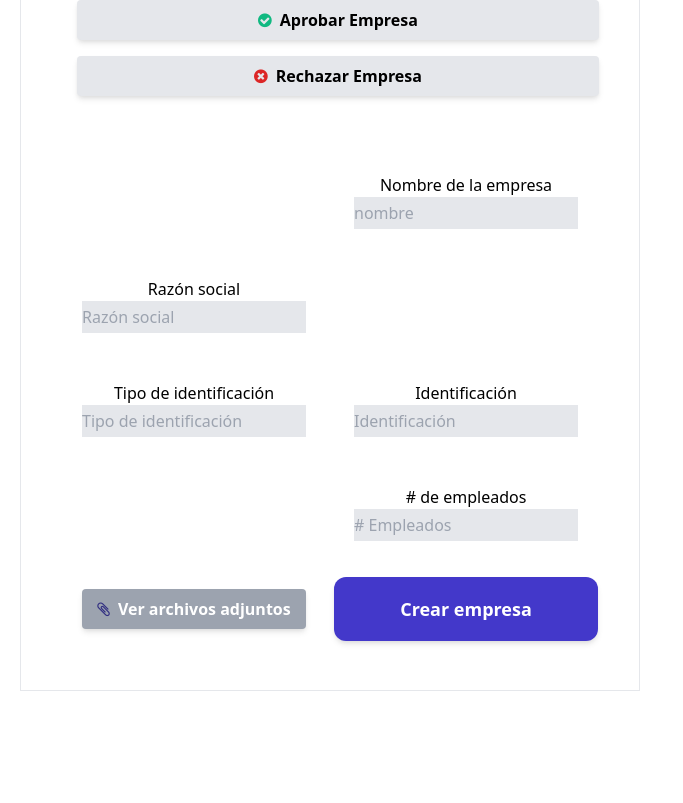
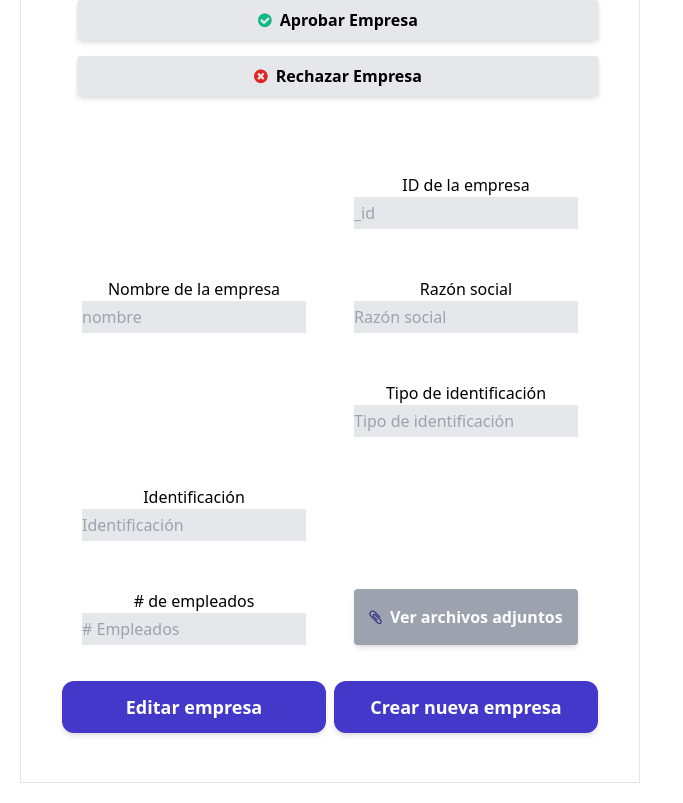
Before and after one commit to ricapi/FrontPruebaPrevalent, a React (Create React App) app: page /empresas in a window 1280 px wide. Shown: the part 320-1123 px from the top of the page, without its empty margins (0-683 px from the left). Before the commit the page ends 1031 px from the top, so only its background shows below. Built offline with nearby package versions, Linux system fonts and the light colour scheme; no server answers.

Commit message:
add link s

```diff
--- a/src/App.jsx
+++ b/src/App.jsx
@@ -4,6 +4,7 @@ import { BrowserRouter, Routes, Route } from 'react-router-dom';
 import { ApolloProvider, ApolloClient, createHttpLink, InMemoryCache } from '@apollo/client';
 import Index from './pages/Index';
 import CreacionEmpresas from './pages/empresas/Index';
+import Formulario from './pages/empresas/Formulario';
 import './styles/styles.css';
 
 // const httpLink = createHttpLink({
@@ -11,7 +12,7 @@ import './styles/styles.css';
 // });
 
 const client = new ApolloClient({
-  uri: 'http://localhost:4000/graphql',
+  uri: 'https://prueba-prevalent-ware.vercel.app/graphql',
   cache: new InMemoryCache
 })
 
@@ -23,6 +24,7 @@ function App() {
         <Routes>
           <Route path='' element={<Index />} />
           <Route path='/empresas' element={<CreacionEmpresas />} />
+          <Route path='/empresas/Formulario:_id' element={<Formulario />} />
 
         </Routes>
       </BrowserRouter>
--- a/src/graphql/empresas/mutations.js
+++ b/src/graphql/empresas/mutations.js
@@ -1,12 +1,12 @@
 import { gql } from "@apollo/client";
 
 const CREAR_EMPRESA = gql`
-  mutation Mutation(
+  mutation CrearEmpresa(
     $nombre: String
     $razonSocial: String
     $nit: String
     $identificacion: String
-    $numEmpleados: Int
+    $numEmpleados: String
   ) {
     crearEmpresa(
       nombre: $nombre
@@ -21,4 +21,31 @@ const CREAR_EMPRESA = gql`
   }
 `;
 
-export { CREAR_EMPRESA };
+const EDITAR_EMPRESA = gql`
+  mutation EditarEmpresa(
+    $_id: String
+    $nombre: String
+    $razonSocial: String
+    $nit: String
+    $identificacion: String
+    $numEmpleados: String
+  ) {
+    editarEmpresa(
+      _id: $_id
+      nombre: $nombre
+      razonSocial: $razonSocial
+      nit: $nit
+      identificacion: $identificacion
+      numEmpleados: $numEmpleados
+    ) {
+      _id
+      nombre
+      razonSocial
+      nit
+      identificacion
+      numEmpleados
+    }
+  }
+`;
+
+export { CREAR_EMPRESA, EDITAR_EMPRESA };
--- a/src/hooks/useFormData.js
+++ b/src/hooks/useFormData.js
@@ -1,4 +1,4 @@
-import { useRef, useState } from "react";
+import { useRef, useState } from 'react';
 
 const useFormData = (initial) => {
   const form = useRef(initial);
@@ -7,28 +7,8 @@ const useFormData = (initial) => {
     const fd = new FormData(form.current);
     const obj = {};
     fd.forEach((value, key) => {
-      if (key.includes("nested")) {
-        const [p0, p1, p2, p3] = key.split("||");
-        if (Object.keys(obj).includes(p1)) {
-          if (Object.keys(obj[p1]).includes(p2)) {
-            obj[p1][p2][p3] = value;
-          } else {
-            obj[p1][p2] = {
-              [p3]: value,
-            };
-          }
-        } else {
-          obj[p1] = {
-            [p2]: {
-              [p3]: value,
-            },
-          };
-        }
-      } else {
-        obj[key] = value;
-      }
+      obj[key] = value;
     });
-    console.log(obj);
     return obj;
   };
   const updateFormData = () => {
--- /dev/null
+++ b/src/pages/empresas/Formulario.jsx
@@ -0,0 +1,130 @@
+import React, { useEffect, useState } from 'react'
+import { useMutation, useQuery } from '@apollo/client'
+import { GET_EMPRESAS, GET_EMPRESA, } from '../../graphql/empresas/queries'
+import { Link, useParams } from 'react-router-dom';
+import { Button, Dialog, DialogContent, Icon } from '@mui/material';
+import { CREAR_EMPRESA, EDITAR_EMPRESA } from '../../graphql/empresas/mutations'
+import ButtonLoading from '../../components/ButtonLoading'
+import useFormData from '../../hooks/useFormData';
+import Input from '../../components/Input';
+
+const Formulario = () => {
+    const [userData, setUserData] = useState({});
+    const { form, formData, updateFormData } = useFormData();
+    const { _id } = useParams();
+
+    const {
+        data: queryData,
+        error: queryError,
+        loading: queryLoading, } = useQuery(GET_EMPRESA, {
+            variables: { _id },
+        });
+
+
+    const [crearEmpresa, { data: mutationData, loading: mutationLoading, error: mutationError }] = useMutation(EDITAR_EMPRESA);
+    const [nuevaEmpresa, { data: mutationNewData, loading: mutationNewLoading, error: mutationNewError }] = useMutation(CREAR_EMPRESA);
+
+    const [listaEmpresas, setListaEmpresas] = useState({});
+    const [openDialog, setOpenDialog] = useState(false);
+
+    const submitForm = async (e) => {
+        e.preventDefault();
+        console.log(formData);
+        await
+            crearEmpresa({
+                // variables: { nombre: data.value, razonSocial: data.value },
+                variables: formData,
+            });
+            // nuevaEmpresa({
+            //     variables: formData,
+            // });
+    };
+
+    useEffect(() => {
+        if (mutationData) {
+            console.log("Empresa modificada");
+        }
+    }, [mutationData]);
+
+    useEffect(() => {
+        console.log('data mutation', mutationData);
+    });
+    // let input;
+
+    //if (loading) return <div>...loading</div>
+
+    return (
+        <div>
+
+            <div className="p-5 text-center justify-between sm:w-full lg:w-full lg:h-full lg:grid grid-cols-2 ">
+                {/* onChange={updateFormData} onSubmit={submitForm} */}
+                <form className=' sm:w-full sm:h-full lg:w-full lg:h-full' ref={form} onChange={updateFormData} onSubmit={submitForm} action="">
+                    <h2 className="p-5 text-lg text-gray-900">Aprobación de empresas</h2>
+                    <div className='p-5 flex flex-wrap  border border-solid border-gray-200 content-center w-full'>
+
+                        <div className='lg:grid grid-cols-1 w-full p-5 m-2'>
+                            <label className='mr-2' htmlFor="">Logo</label>
+
+                            <button type='button' className='bg-gray-200 rounded font-bold px-5 py-2 shadow-md m-2 w-full'>
+                                <i class="fa fa-check-circle text-green-500 pr-2"></i>
+                                Aprobar Empresa</button>
+                            <button type='button' className='bg-gray-200 rounded font-bold px-5 py-2 shadow-md m-2 w-full'>
+                                <i class="fa fa-times-circle text-red-600 pr-2"></i>Rechazar Empresa</button>
+                        </div>
+                        <div className="p-5 flex-wrap lg:grid  grid-cols-2 gap-2 border border-solid border-transparent content-center w-full justify-between">
+                            <Input
+                                label='Nombre de la empresa:'
+                                type='text'
+                                name='nombre'
+                                //defaultValue={queryData.Empresa.nombre}
+                                required={true} />
+                            <label className="p-3 m-2 content-center text-center" htmlFor="">ID de la empresa
+                                <input className="bg-gray-200 py-1 block w-full" type="text" placeholder="_id" name="_id" />
+                            </label>
+                            <label className="p-3 m-2 content-center text-center" htmlFor="">Nombre de la empresa
+                                <input className="bg-gray-200 py-1 block w-full" type="text" placeholder="nombre" name="nombre" />
+                                {/* defaultValue={queryData.Empresa.nombre} */}
+                            </label>
+                            <label className="p-3 m-2 text-center" htmlFor="">Razón social
+                                <input className="bg-gray-200 py-1 block w-full" type="text" placeholder="Razón social" name="razonSocial" />
+                            </label><br />
+                            <label className="p-3 m-2 text-center " htmlFor="">Tipo de identificación
+                                <input className="bg-gray-200 py-1 block w-full" type="text" placeholder="Tipo de identificación" name="nit" />
+                            </label>
+                            <label className="p-3 m-2 text-center" htmlFor="">Identificación
+                                <input className="bg-gray-200 py-1 block w-full" type="text" placeholder="Identificación" name="identificacion" />
+                            </label><br />
+                            <label className="p-3 m-2 text-center" htmlFor=""># de empleados
+                                <input className="bg-gray-200 py-1 block w-full" type="number" placeholder="# Empleados" name="numEmpleados" />
+                            </label>
+                            <button onClick={() => setOpenDialog(true)} type="button" className="bg-gray-400 text-white font-bold px-3 py-2  hover:bg-gray-400 shadow-md rounded m-5">
+                                <i class="fa fa-paperclip text-indigo-900 pr-2"></i>Ver archivos adjuntos</button>
+                            <ButtonLoading text='Editar empresa' loading={mutationLoading} disabled={Object.keys(formData).length === 0} />
+                            <ButtonLoading text='Crear nueva empresa' loading={mutationNewLoading} disabled={Object.keys(formData).length === 0} />
+                        </div>
+                    </div>
+
+                    <Dialog className="w-screen " open={openDialog}>
+                        <div className='flex justify-between lg:w-full lg:h-full'>
+                            <h1 className='text-black font-extrabold p-3'>Documentos cargados</h1>
+                            <button onClick={() => setOpenDialog(false)} type='button' className='m-2 '>
+                                <i class="fa fa-times hover:text-red-400"></i>
+                            </button>
+                        </div>
+                        <div>
+                            <DialogContent dividers>
+                                Cras mattis consectetur purus sit amet fermentum. Cras justo odio,
+                                dapibus ac facilisis in, egestas eget quam. Morbi leo risus, porta ac
+                                consectetur ac, vestibulum at eros.
+                            </DialogContent>
+
+                        </div>
+                    </Dialog>
+
+                </form>
+            </div>
+        </div>
+    )
+}
+
+export default Formulario
--- a/src/pages/empresas/Index.jsx
+++ b/src/pages/empresas/Index.jsx
@@ -1,14 +1,13 @@
 import React, { useEffect, useState } from 'react'
 import { useMutation, useQuery } from '@apollo/client'
-import { GET_EMPRESAS } from '../../graphql/empresas/queries'
+import { CREAR_EMPRESA } from '../../graphql/empresas/mutations'
+import { GET_EMPRESAS, GET_EMPRESA } from '../../graphql/empresas/queries'
+import { Link, useParams } from 'react-router-dom';
 import { Button, Dialog, DialogContent, Icon } from '@mui/material';
-import { CREAR_EMPRESA } from '../../graphql/empresas/mutations'
 import ButtonLoading from '../../components/ButtonLoading'
 import useFormData from '../../hooks/useFormData';
-import { Link, useParams } from 'react-router-dom';
 import Input from '../../components/Input';
-
-
+import Formulario from '../empresas/Formulario'
 
 const CreacionEmpresas = () => {
     const { data, error, loading } = useQuery(GET_EMPRESAS);
@@ -38,18 +37,28 @@ const CreacionEmpresas = () => {
                         <th className="px-5 py-3 border-b-2 border-gray-200 bg-gray-100 text-left text-xs font-semibold text-gray-600 uppercase tracking-wider">Identificación</th>
                         <th className="px-5 py-3 border-b-2 border-gray-200 bg-gray-100 text-left text-xs font-semibold text-gray-600 uppercase tracking-wider">Num epleados</th>
                         <th className="px-5 py-3 border-b-2 border-gray-200 bg-gray-100 text-left text-xs font-semibold text-gray-600 uppercase tracking-wider">Logo</th>
+                        <th className="px-5 py-3 border-b-2 border-gray-200 bg-gray-100 text-left text-xs font-semibold text-gray-600 uppercase tracking-wider">Edición</th>
                     </thead>
                     <tbody className="border-gray-300">
                         {
                             data && data.Creaciones.map((ce) => {
                                 return (
                                     <tr key={ce._id}>
-                                        <td onClick={() => { setOpenForm(true) }} className="px-5 py-5 border-b border-gray-200 bg-white text-sm">{ce.nombre}</td>
+                                        <td onClick={() => { <Formulario /> }} className="px-5 py-5 border-b border-gray-200 bg-white text-sm">{ce.nombre}</td>
                                         <td onClick={() => { setOpenForm(true) }} className="px-5 py-5 border-b border-gray-200 bg-white text-sm">{ce.razonSocial}</td>
                                         <td onClick={() => { setOpenForm(true) }} className="px-5 py-5 border-b border-gray-200 bg-white text-sm">{ce.nit}</td>
                                         <td onClick={() => { setOpenForm(true) }} className="px-5 py-5 border-b border-gray-200 bg-white text-sm">{ce.identificacion}</td>
                                         <td onClick={() => { setOpenForm(true) }} className="px-5 py-5 border-b border-gray-200 bg-white text-sm">{ce.numEmpleados}</td>
+
                                         <td onClick={() => { setOpenForm(true) }} className="px-5 py-5 border-b border-gray-200 bg-white text-sm">{ce.logo}</td>
+                                        <td>
+                                            <Link to={`/Formulario/${ce._id}`}>
+                                                <i className='fa fa-home text-yellow-600 hover:text-yellow-400 cursor-pointer' />
+                                            </Link>
+
+                                        </td>
+
+
                                     </tr>
                                 )
                             })
@@ -80,117 +89,119 @@ const CreacionEmpresas = () => {
         </div>
     )
 };
-const Formulario = () => {
-    const { form, formData, updateFormData } = useFormData();
-    const { _id } = useParams();
-
-    const {
-        data: queryData,
-        error: queryError,
-        loading: queryLoading, } = useQuery(GET_EMPRESAS, {
-            variables: { _id },
-        });
 
 
-    const [crearEmpresa, { data: mutationData, loading: mutationLoading, error: mutationError }] = useMutation(CREAR_EMPRESA);
+// const Formulario = () => {
+//     const { form, formData, updateFormData } = useFormData();
+//     const { _id } = useParams();
 
-    const [listaEmpresas, setListaEmpresas] = useState({});
-    const [openDialog, setOpenDialog] = useState(false);
+//     const {
+//         data: queryData,
+//         error: queryError,
+//         loading: queryLoading, } = useQuery(GET_EMPRESA, {
+//             variables: { _id },
+//         });
 
-    const submitForm = (e) => {
-        e.preventDefault();
-        console.log(formData);
-        crearEmpresa({
-            // variables: { nombre: data.value, razonSocial: data.value },
-            variables: { _id, ...formData },
-        });
-    };
 
-    // useEffect(() => {
-    //     console.log(data);
-    //     if (data) {
-    //         const le = {};
-    //         data.Creaciones.forEach((elemento) => {
-    //             le[elemento._id] = elemento.nombre;
-    //         });
-    //         setListaEmpresas(le);
-    //     }
-    // }, [data]);
+//     const [crearEmpresa, { data: mutationData, loading: mutationLoading, error: mutationError }] = useMutation(CREAR_EMPRESA);
 
-    useEffect(() => {
-        console.log('data mutation', mutationData);
-    });
-    // let input;
+//     const [listaEmpresas, setListaEmpresas] = useState({});
+//     const [openDialog, setOpenDialog] = useState(false);
 
-    //if (loading) return <div>...loading</div>
+//     const submitForm = (e) => {
+//         e.preventDefault();
+//         console.log(formData);
+//         crearEmpresa({
+//             // variables: { nombre: data.value, razonSocial: data.value },
+//             variables: { _id, ...formData },
+//         });
+//     };
 
-    return (
-        <div >
-            <div className="p-5 text-center justify-between sm:w-full lg:w-full lg:h-full lg:grid grid-cols-2 ">
-                {/* onChange={updateFormData} onSubmit={submitForm} */}
-                <form className=' sm:w-full sm:h-full lg:w-full lg:h-full' ref={form} onChange={updateFormData} onSubmit={submitForm} action="">
-                    <h2 className="p-5 text-lg text-gray-900">Aprobación de empresas</h2>
-                    <div className='p-5 flex flex-wrap  border border-solid border-gray-200 content-center w-full'>
+//     // useEffect(() => {
+//     //     console.log(data);
+//     //     if (data) {
+//     //         const le = {};
+//     //         data.Creaciones.forEach((elemento) => {
+//     //             le[elemento._id] = elemento.nombre;
+//     //         });
+//     //         setListaEmpresas(le);
+//     //     }
+//     // }, [data]);
 
-                        <div className='lg:grid grid-cols-1 w-full p-5 m-2'>
-                            <label className='mr-2' htmlFor="">Logo</label>
+//     useEffect(() => {
+//         console.log('data mutation', mutationData);
+//     });
+//     // let input;
 
-                            <button type='button' className='bg-gray-200 rounded font-bold px-5 py-2 shadow-md m-2 w-full'>
-                                <i class="fa fa-check-circle text-green-500 pr-2"></i>
-                                Aprobar Empresa</button>
-                            <button type='button' className='bg-gray-200 rounded font-bold px-5 py-2 shadow-md m-2 w-full'>
-                                <i class="fa fa-times-circle text-red-600 pr-2"></i>Rechazar Empresa</button>
-                        </div>
-                        <div className="p-5 flex-wrap lg:grid  grid-cols-2 gap-2 border border-solid border-transparent content-center w-full justify-between">
-                            <Input
-                                label='Nombre de la empresa:'
-                                type='text'
-                                name='nombre'
-                                // defaultValue={queryData.Creaciones.nombre}
-                                required={true} />
-                            <label className="p-3 m-2 content-center text-center" htmlFor="">Nombre de la empresa
-                                <input className="bg-gray-200 py-1 block w-full" type="text" placeholder="nombre" name="nombre" />
-                            </label>
-                            <label className="p-3 m-2 text-center" htmlFor="">Razón social
-                                <input className="bg-gray-200 py-1 block w-full" type="text" placeholder="Razón social" name="razonSocial" />
-                            </label><br />
-                            <label className="p-3 m-2 text-center " htmlFor="">Tipo de identificación
-                                <input className="bg-gray-200 py-1 block w-full" type="text" placeholder="Tipo de identificación" name="nit" />
-                            </label>
-                            <label className="p-3 m-2 text-center" htmlFor="">Identificación
-                                <input className="bg-gray-200 py-1 block w-full" type="text" placeholder="Identificación" name="identificacion" />
-                            </label><br />
-                            <label className="p-3 m-2 text-center" htmlFor=""># de empleados
-                                <input className="bg-gray-200 py-1 block w-full" type="text" placeholder="# Empleados" name="numEmpleados" />
-                            </label>
-                            <button onClick={() => setOpenDialog(true)} type="button" className="bg-gray-400 text-white font-bold px-3 py-2  hover:bg-gray-400 shadow-md rounded m-5">
-                                <i class="fa fa-paperclip text-indigo-900 pr-2"></i>Ver archivos adjuntos</button>
-                            <ButtonLoading text='Crear empresa' loading={false} disabled={false} />
-                        </div>
-                    </div>
+//     //if (loading) return <div>...loading</div>
 
-                    <Dialog className="w-screen " open={openDialog}>
-                        <div className='flex justify-between lg:w-full lg:h-full'>
-                            <h1 className='text-black font-extrabold p-3'>Documentos cargados</h1>
-                            <button onClick={() => setOpenDialog(false)} type='button' className='m-2 '>
-                                <i class="fa fa-times hover:text-red-400"></i>
-                            </button>
-                        </div>
-                        <div>
-                            <DialogContent dividers>
-                                Cras mattis consectetur purus sit amet fermentum. Cras justo odio,
-                                dapibus ac facilisis in, egestas eget quam. Morbi leo risus, porta ac
-                                consectetur ac, vestibulum at eros.
-                            </DialogContent>
+//     return (
+//         <div >
+//             <div className="p-5 text-center justify-between sm:w-full lg:w-full lg:h-full lg:grid grid-cols-2 ">
+//                 {/* onChange={updateFormData} onSubmit={submitForm} */}
+//                 <form className=' sm:w-full sm:h-full lg:w-full lg:h-full' ref={form} onChange={updateFormData} onSubmit={submitForm} action="">
+//                     <h2 className="p-5 text-lg text-gray-900">Aprobación de empresas</h2>
+//                     <div className='p-5 flex flex-wrap  border border-solid border-gray-200 content-center w-full'>
 
-                        </div>
-                    </Dialog>
+//                         <div className='lg:grid grid-cols-1 w-full p-5 m-2'>
+//                             <label className='mr-2' htmlFor="">Logo</label>
 
-                </form>
-            </div>
-        </div>
-    )
-}
+//                             <button type='button' className='bg-gray-200 rounded font-bold px-5 py-2 shadow-md m-2 w-full'>
+//                                 <i class="fa fa-check-circle text-green-500 pr-2"></i>
+//                                 Aprobar Empresa</button>
+//                             <button type='button' className='bg-gray-200 rounded font-bold px-5 py-2 shadow-md m-2 w-full'>
+//                                 <i class="fa fa-times-circle text-red-600 pr-2"></i>Rechazar Empresa</button>
+//                         </div>
+//                         <div className="p-5 flex-wrap lg:grid  grid-cols-2 gap-2 border border-solid border-transparent content-center w-full justify-between">
+//                             <Input
+//                                 label='Nombre de la empresa:'
+//                                 type='text'
+//                                 name='nombre'
+//                                 //defaultValue={queryData.Empresa.nombre}
+//                                 required={true} />
+//                             <label className="p-3 m-2 content-center text-center" htmlFor="">Nombre de la empresa
+//                                 <input className="bg-gray-200 py-1 block w-full" type="text" placeholder="nombre" name="nombre" />
+//                             </label>
+//                             <label className="p-3 m-2 text-center" htmlFor="">Razón social
+//                                 <input className="bg-gray-200 py-1 block w-full" type="text" placeholder="Razón social" name="razonSocial" />
+//                             </label><br />
+//                             <label className="p-3 m-2 text-center " htmlFor="">Tipo de identificación
+//                                 <input className="bg-gray-200 py-1 block w-full" type="text" placeholder="Tipo de identificación" name="nit" />
+//                             </label>
+//                             <label className="p-3 m-2 text-center" htmlFor="">Identificación
+//                                 <input className="bg-gray-200 py-1 block w-full" type="text" placeholder="Identificación" name="identificacion" />
+//                             </label><br />
+//                             <label className="p-3 m-2 text-center" htmlFor=""># de empleados
+//                                 <input className="bg-gray-200 py-1 block w-full" type="text" placeholder="# Empleados" name="numEmpleados" />
+//                             </label>
+//                             <button onClick={() => setOpenDialog(true)} type="button" className="bg-gray-400 text-white font-bold px-3 py-2  hover:bg-gray-400 shadow-md rounded m-5">
+//                                 <i class="fa fa-paperclip text-indigo-900 pr-2"></i>Ver archivos adjuntos</button>
+//                             <ButtonLoading text='Crear empresa' loading={false} disabled={false} />
+//                         </div>
+//                     </div>
+
+//                     <Dialog className="w-screen " open={openDialog}>
+//                         <div className='flex justify-between lg:w-full lg:h-full'>
+//                             <h1 className='text-black font-extrabold p-3'>Documentos cargados</h1>
+//                             <button onClick={() => setOpenDialog(false)} type='button' className='m-2 '>
+//                                 <i class="fa fa-times hover:text-red-400"></i>
+//                             </button>
+//                         </div>
+//                         <div>
+//                             <DialogContent dividers>
+//                                 Cras mattis consectetur purus sit amet fermentum. Cras justo odio,
+//                                 dapibus ac facilisis in, egestas eget quam. Morbi leo risus, porta ac
+//                                 consectetur ac, vestibulum at eros.
+//                             </DialogContent>
+
+//                         </div>
+//                     </Dialog>
+
+//                 </form>
+//             </div>
+//         </div>
+//     )
+// }
 
 const pdfs = () => {
     return
```
Also changed, not shown: src/graphql/empresas/queries.js (+13 -3 lines).
